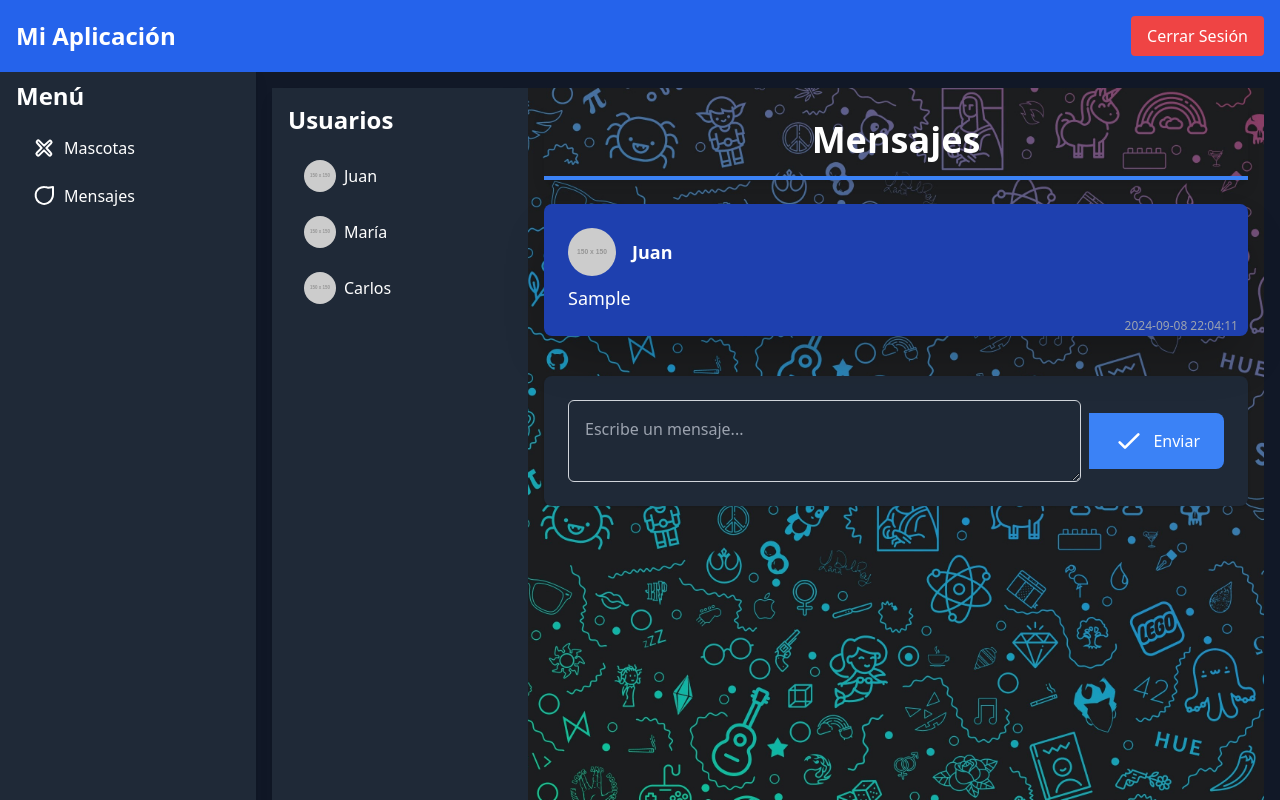
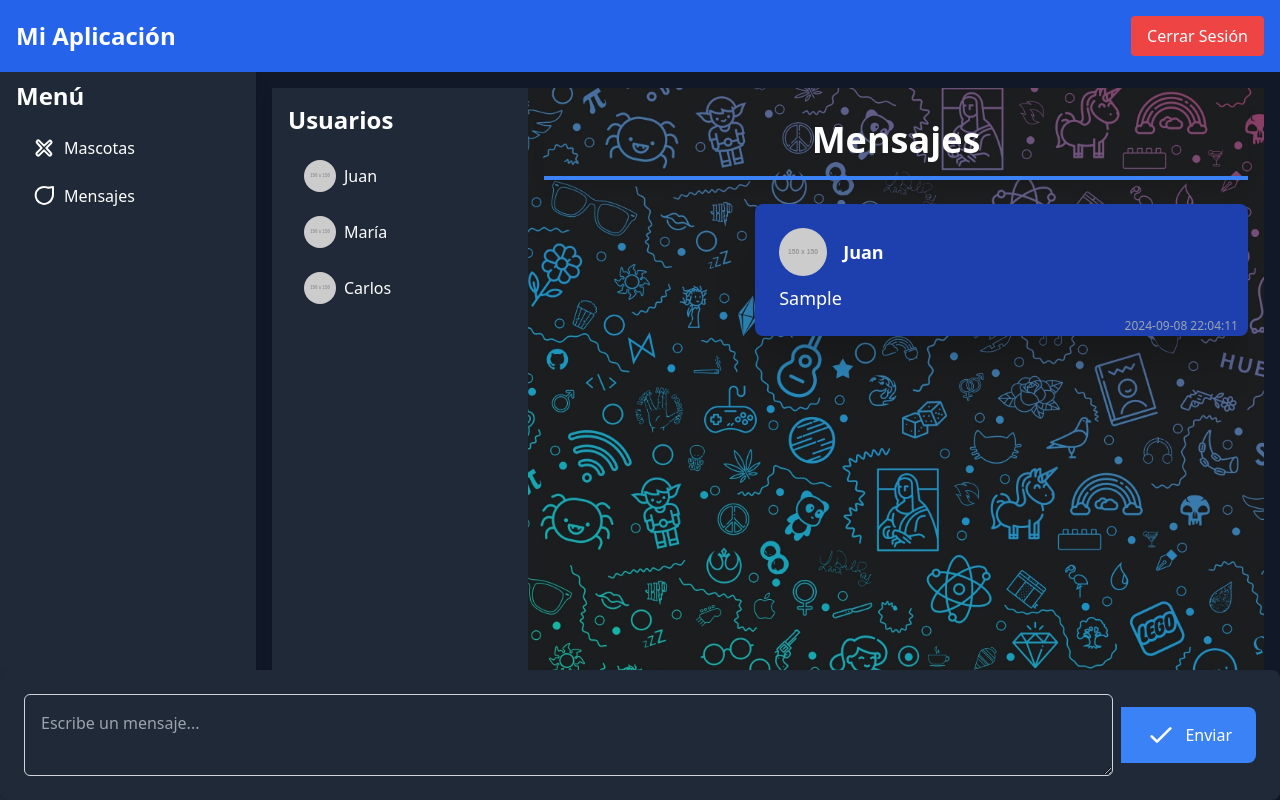
Before and after one commit to daposadap9/pet-registry-frontend, a Nuxt app: page /Mensajes in a window 1280 px wide. Both pictures are taken after typing "Sample" into the empty fields and a click on the button "Enviar". Shown: the top 800 px of the page. Built offline with nearby package versions, Linux system fonts and the light colour scheme.

Commit message:
New changes

```diff
--- a/components/Chat.vue
+++ b/components/Chat.vue
@@ -3,13 +3,11 @@
       <h1 class="text-4xl font-bold text-center mb-6 text-white shadow-lg p-4 border-b-4 border-blue-500">Mensajes</h1>
 
       <!-- Lista de mensajes -->
+      <div class="flex-1 overflow-y-auto mb-20">
         <div
           v-for="message in messages"
           :key="message.id"
-        :class="[
-          'message-container',
-          message.sender === 'Usuario1' ? 'sent' : 'received'
-        ]"
+          :class="['message-container', message.sender === 'Usuario1' ? 'sent' : 'received']"
         >
           <div class="flex items-center mb-2">
             <img
@@ -17,14 +15,15 @@
               alt="Profile Picture"
               class="w-12 h-12 rounded-full mr-4"
             />
-          <h2 class="text-lg font-bold text-white">{{ message.senderAlias }}</h2>
+            <h2 class="text-lg font-bold text-white sm:text-md">{{ message.senderAlias }}</h2>
           </div>
-        <p class="message-content text-lg">{{ message.content }}</p>
+          <p class="message-content text-lg sm:text-md">{{ message.content }}</p>
           <p class="message-timestamp">{{ message.timestamp }}</p>
+        </div>
       </div>
 
       <!-- Formulario para enviar mensajes -->
-      <div class="message-form mt-auto">
+      <div class="message-form fixed bottom-0 left-0 w-full bg-gray-800 p-4 z-10 mb-20 md:mb-0">
         <form @submit.prevent="sendMessage">
           <div class="flex items-center gap-2">
             <textarea
@@ -70,30 +69,18 @@
   <style scoped>
   /* Estilos para la vista de mensajes */
   .message-container {
-    @apply p-6 rounded-lg shadow-2xl mb-6 w-full max-w-4xl;
+    @apply p-6 rounded-lg shadow-2xl mb-6 max-w-full; /* Permitir que se ajuste dinámicamente */
     position: relative;
-    display: flex;
-    flex-direction: column;
-  }
-
-  @media (max-width: 1024px) {
-    .message-container {
-      @apply max-w-2xl;
-    }
-  }
-
-  @media (max-width: 768px) {
-    .message-container {
-      @apply max-w-md;
-    }
   }
 
   .message-container.sent {
-    @apply bg-blue-800 self-end;
+    @apply bg-blue-800 self-end ml-auto; /* Alineación a la derecha para mensajes enviados */
+    max-width: 70%; /* Máximo ancho para mensajes enviados */
   }
 
   .message-container.received {
-    @apply bg-gray-700 self-start;
+    @apply bg-gray-700 self-start mr-auto; /* Alineación a la izquierda para mensajes recibidos */
+    max-width: 70%; /* Máximo ancho para mensajes recibidos */
   }
 
   .message-content {
```
Lines whose indentation alone changed are shown as unchanged.
